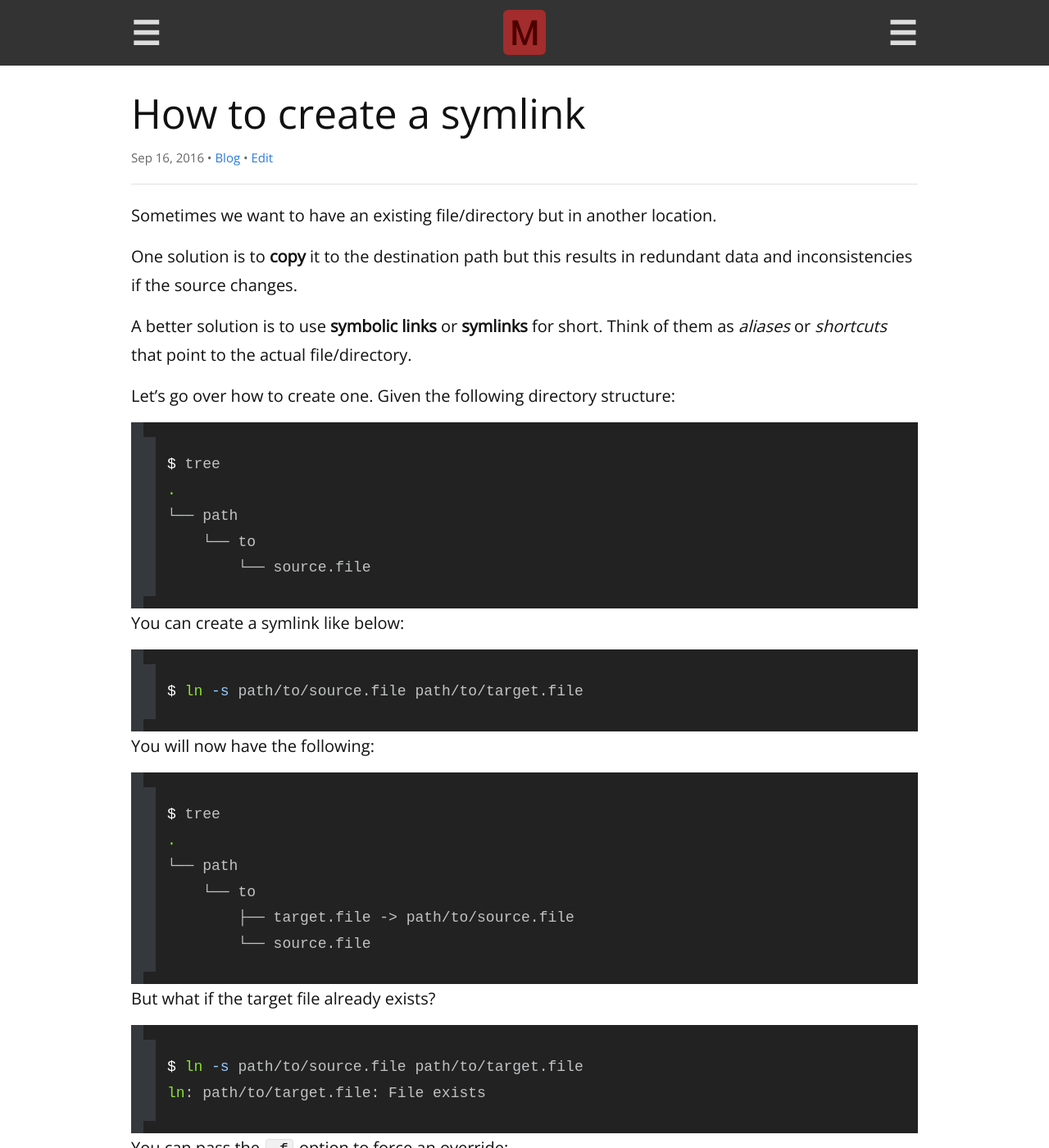
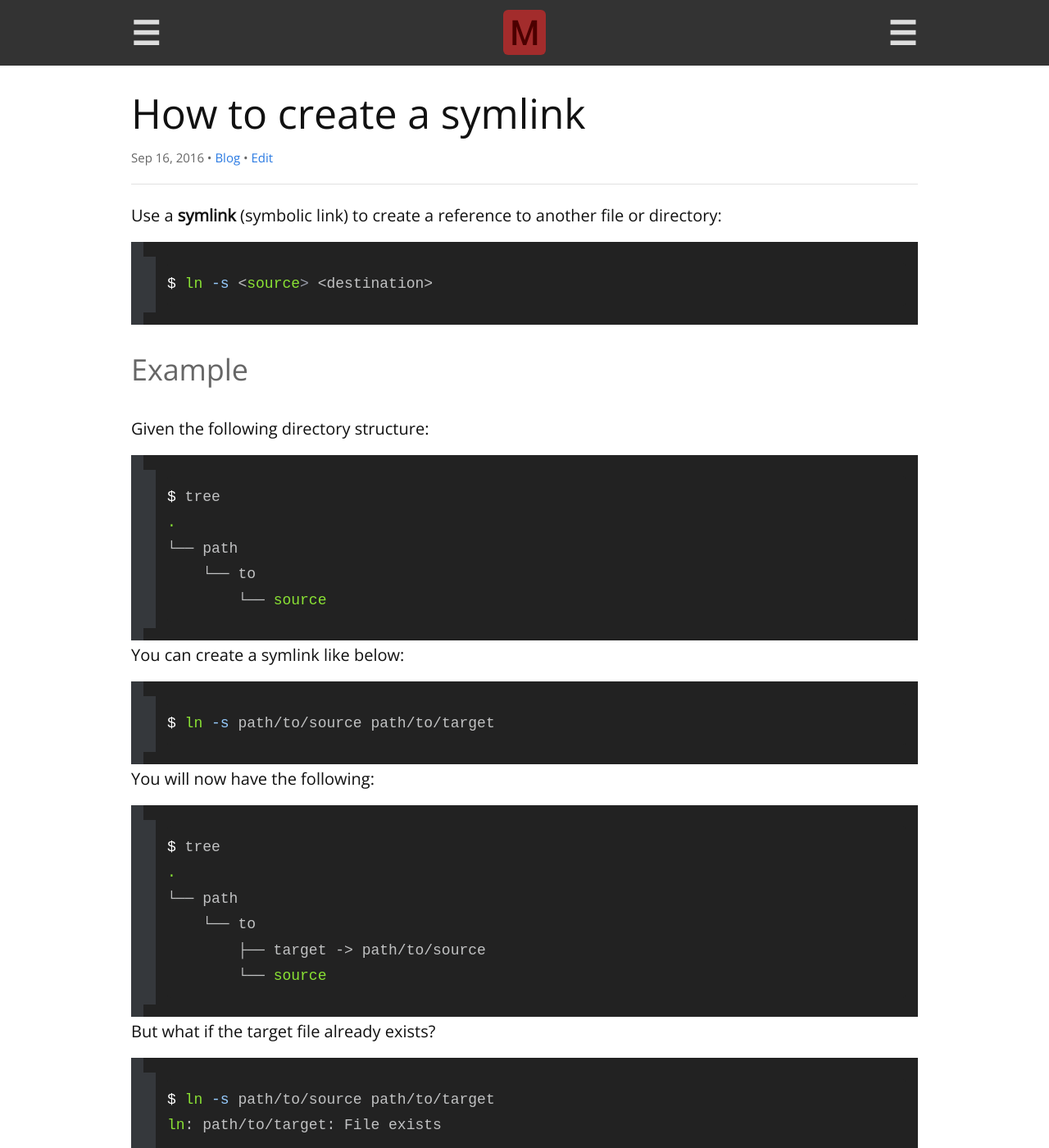
Before and after one commit to remarkablemark/remarkablemark.github.io, a Jekyll site: the page built from _posts/2016/2016-09-16-create-symlink.md, in a window 1280 px wide and 1400 px high. Shown: the whole window at 82% size. Built offline with Jekyll 4.4.1, drawn with Linux system fonts in a browser that asks for light colours; comment, search, counter and statistics services are not loaded; some of the changed text lies outside the part shown.

Commit message:
Update "How to create a symlink"
Post: 2016-09-16-create-symlink.md

Simplify and reduce post.

Add additional tip on how to create absolute symlinks.

````diff
--- a/_posts/2016/2016-09-16-create-symlink.md
+++ b/_posts/2016/2016-09-16-create-symlink.md
@@ -2,30 +2,32 @@
 layout: post
 title: How to create a symlink
 date: 2016-09-16 22:29:00 -4000
-excerpt: How to create a symlink (symbolic link) in a Unix-like operating system.
-categories: symlink command-line terminal unix posix
+excerpt: How to create a symbolic link (symlink).
+categories: symlink symbolic link
 ---
 
-Sometimes we want to have an existing file/directory but in another location.
+Use a **symlink** (symbolic link) to create a reference to another file or directory:
 
-One solution is to **copy** it to the destination path but this results in redundant data and inconsistencies if the source changes.
+```sh
+$ ln -s <source> <destination>
+```
 
-A better solution is to use **symbolic links** or **symlinks** for short. Think of them as _aliases_ or _shortcuts_ that point to the actual file/directory.
+### Example
 
-Let's go over how to create one. Given the following directory structure:
+Given the following directory structure:
 
 ```sh
 $ tree
 .
 └── path
     └── to
-        └── source.file
+        └── source
 ```
 
 You can create a symlink like below:
 
 ```sh
-$ ln -s path/to/source.file path/to/target.file
+$ ln -s path/to/source path/to/target
 ```
 
 You will now have the following:
@@ -35,22 +37,30 @@ $ tree
 .
 └── path
     └── to
-        ├── target.file -> path/to/source.file
-        └── source.file
+        ├── target -> path/to/source
+        └── source
 ```
 
 But what if the target file already exists?
 
 ```sh
-$ ln -s path/to/source.file path/to/target.file
-ln: path/to/target.file: File exists
+$ ln -s path/to/source path/to/target
+ln: path/to/target: File exists
 ```
 
-You can pass the `-f` option to force an override:
+You can force an override with the `-f` option:
 
 ```sh
-$ ln -s -f path/to/source.file path/to/target.file
+$ ln -sf path/to/source path/to/target
 ```
+
+Also, if you don't want the symlink to be relative, then make the path absolute:
+
+```sh
+$ ln -s "$(pwd)/path/to/source" path/to/target
+```
+
+This ensures the symlink still points to the expected location even if it's moved.
 
 For more information, check out the manual page for the `ln` command:
 
````
